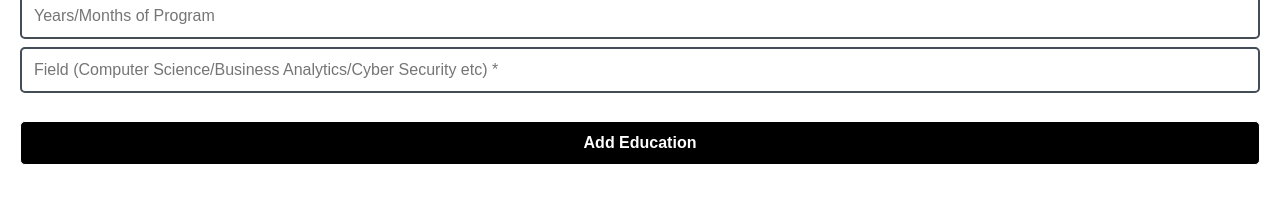
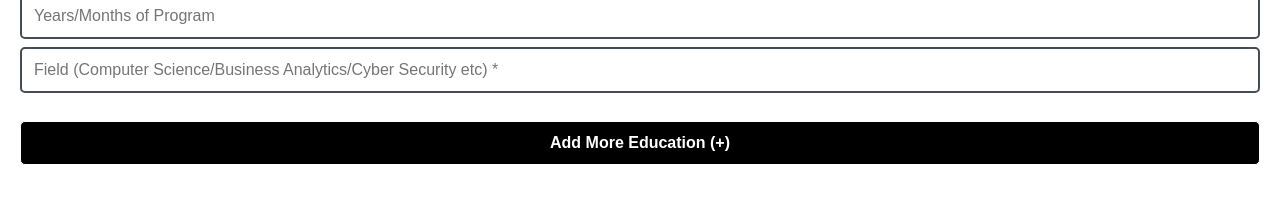
Before and after one commit to konain611/dynamic-resume-builder, a Next.js app: page / in a window 1280 px wide. Shown: the part 1361-1576 px from the top of the page. Built offline with nearby package versions, Linux system fonts and the light colour scheme.

Commit message:
Update EducationForm.tsx

```diff
--- a/src/app/components/EducationForm.tsx
+++ b/src/app/components/EducationForm.tsx
@@ -65,7 +65,7 @@ const EducationForm: React.FC<EducationFormProps> = ({ education, handleEducatio
         </div>
       ))}
       <button type="button" onClick={handleAddEducation}>
-        Add Education
+        Add More Education (+)
       </button>
     </div>
   );
```
